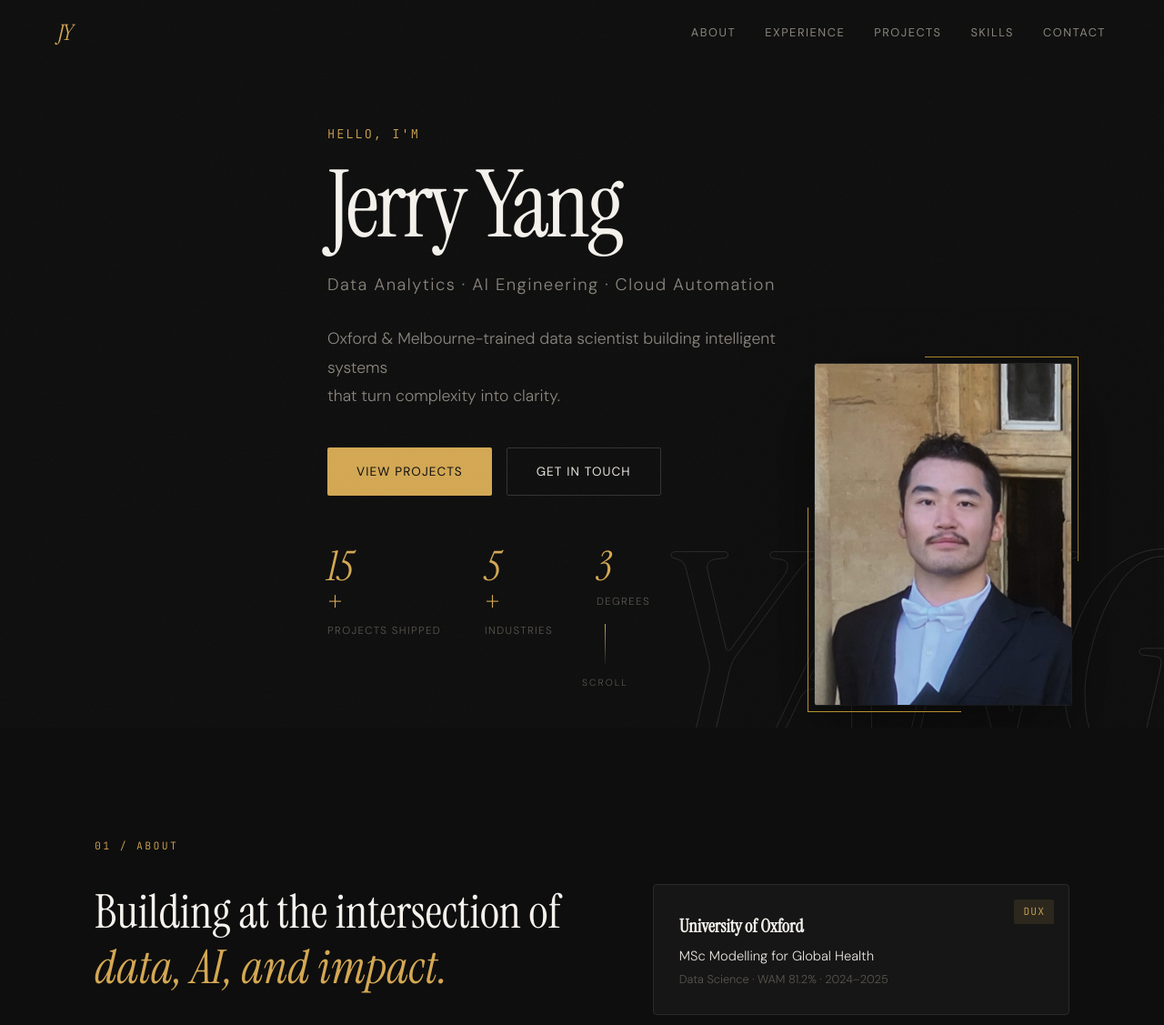
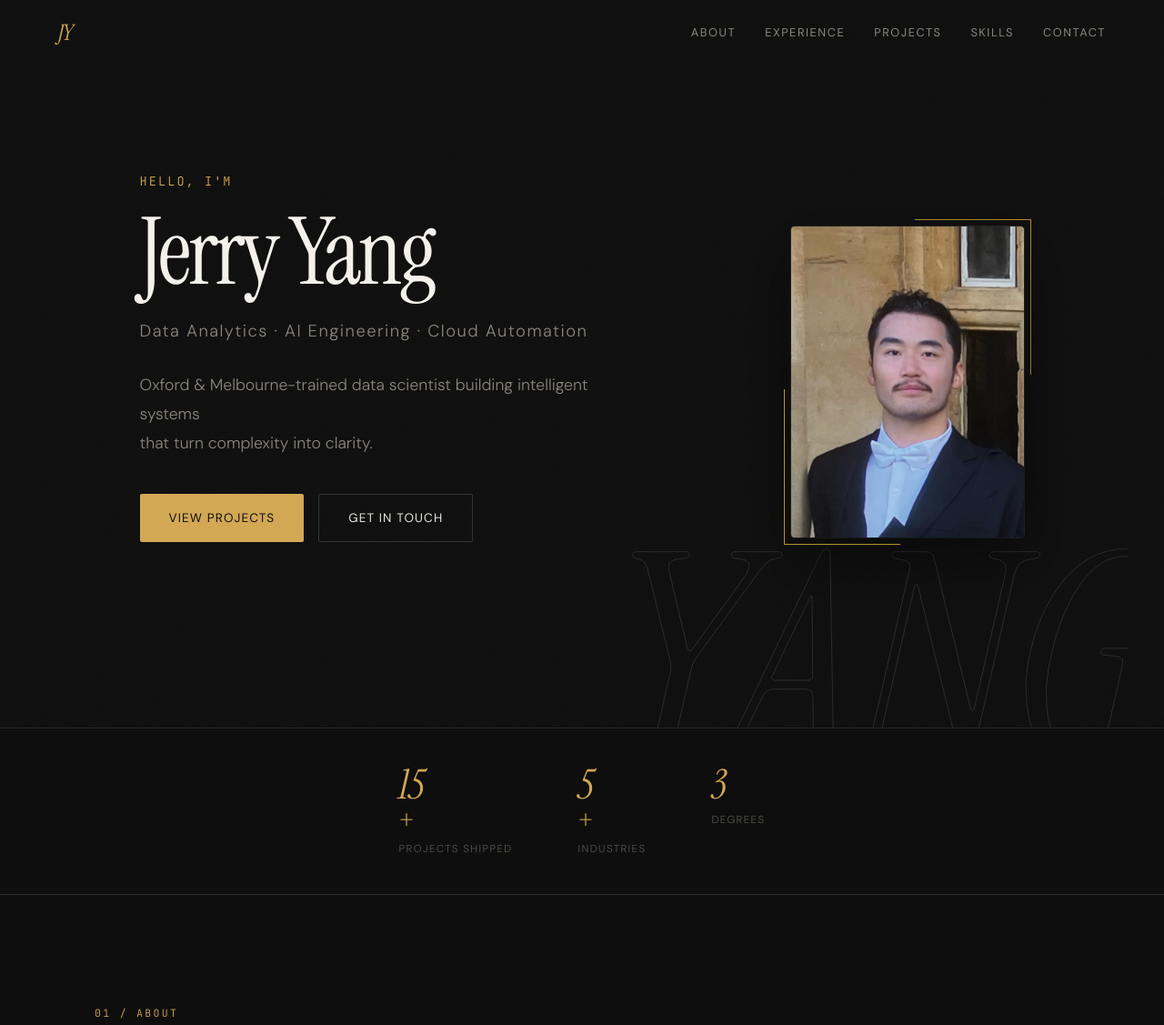
Before and after one commit to Angelov1314/jerry-portfolio, a plain HTML site: page index.html in a window 1280 px wide. Shown: the top 1127 px of the page at 91% size. Drawn offline with Linux system fonts and the light colour scheme.

Commit message:
Remove WAM scores, relocate avatar to hero flex layout, add stats bar

```diff
--- a/index.html
+++ b/index.html
@@ -28,9 +28,6 @@
   <!-- Hero -->
   <section class="hero" id="hero">
     <div class="hero-bg-text" aria-hidden="true">YANG</div>
-    <div class="hero-avatar reveal">
-      <img src="avatar.jpeg" alt="Jerry Yang at Oxford" />
-    </div>
     <div class="hero-content">
       <p class="hero-greeting reveal">Hello, I'm</p>
       <h1 class="hero-name reveal reveal-delay-1">Jerry Yang</h1>
@@ -43,7 +40,16 @@
         <a href="#projects" class="btn btn-primary">View Projects</a>
         <a href="#contact" class="btn btn-ghost">Get in Touch</a>
       </div>
-      <div class="hero-stats reveal reveal-delay-4">
+    </div>
+    <div class="hero-avatar reveal reveal-delay-2">
+      <img src="avatar.jpeg" alt="Jerry Yang at Oxford" />
+    </div>
+  </section>
+
+  <!-- Stats Bar -->
+  <section class="stats-bar">
+    <div class="container">
+      <div class="hero-stats reveal">
         <div class="stat">
           <span class="stat-num" data-count="15">0</span><span class="stat-plus">+</span>
           <span class="stat-label">Projects Shipped</span>
@@ -57,10 +63,6 @@
           <span class="stat-label">Degrees</span>
         </div>
       </div>
-    </div>
-    <div class="scroll-indicator reveal reveal-delay-4">
-      <div class="scroll-line"></div>
-      <span>Scroll</span>
     </div>
   </section>
 
@@ -88,18 +90,18 @@
             <div class="edu-badge">DUX</div>
             <h3>University of Oxford</h3>
             <p class="edu-degree">MSc Modelling for Global Health</p>
-            <p class="edu-detail">Data Science &middot; WAM 81.2% &middot; 2024–2025</p>
+            <p class="edu-detail">Data Science &middot; 2024–2025</p>
           </div>
           <div class="edu-card">
             <div class="edu-badge">2nd</div>
             <h3>Melbourne Business School</h3>
             <p class="edu-degree">Master of Business Analytics</p>
-            <p class="edu-detail">Data Science &middot; WAM 82% &middot; 2023</p>
+            <p class="edu-detail">Data Science &middot; 2023</p>
           </div>
           <div class="edu-card">
             <h3>University of Melbourne</h3>
             <p class="edu-degree">Bachelor of Commerce</p>
-            <p class="edu-detail">Actuarial Studies &middot; WAM 78.3% &middot; 2020–2022</p>
+            <p class="edu-detail">Actuarial Studies &middot; 2020–2022</p>
           </div>
         </div>
       </div>
--- a/style.css
+++ b/style.css
@@ -129,8 +129,11 @@ img { max-width: 100%; display: block; }
   display: flex;
   align-items: center;
   justify-content: center;
+  gap: clamp(40px, 6vw, 80px);
   position: relative;
   padding: 120px clamp(24px, 5vw, 64px) 80px;
+  max-width: var(--max-w);
+  margin: 0 auto;
   overflow: hidden;
 }
 
@@ -149,7 +152,9 @@ img { max-width: 100%; display: block; }
 }
 
 .hero-content {
-  max-width: 780px;
+  flex: 1;
+  min-width: 0;
+  max-width: 640px;
   position: relative;
   z-index: 2;
 }
@@ -273,12 +278,10 @@ img { max-width: 100%; display: block; }
 
 /* Hero Avatar */
 .hero-avatar {
-  position: absolute;
-  top: 50%;
-  right: clamp(48px, 8vw, 140px);
-  transform: translateY(-50%);
-  width: clamp(200px, 22vw, 320px);
+  flex-shrink: 0;
+  width: clamp(220px, 20vw, 300px);
   aspect-ratio: 3/4;
+  position: relative;
   z-index: 2;
 }
 
@@ -287,17 +290,17 @@ img { max-width: 100%; display: block; }
   height: 100%;
   object-fit: cover;
   object-position: center top;
-  border-radius: 2px;
-  filter: grayscale(20%) contrast(1.05);
-  box-shadow: 0 32px 80px rgba(0,0,0,0.5), 0 0 0 1px var(--border);
+  border-radius: 4px;
+  filter: grayscale(15%) contrast(1.05);
+  box-shadow: 0 24px 64px rgba(0,0,0,0.5), 0 0 0 1px var(--border);
 }
 
 .hero-avatar::before {
   content: '';
   position: absolute;
   inset: -8px -8px auto auto;
-  width: 60%;
-  height: 60%;
+  width: 50%;
+  height: 50%;
   border-top: 1px solid var(--accent-dim);
   border-right: 1px solid var(--accent-dim);
   pointer-events: none;
@@ -307,58 +310,38 @@ img { max-width: 100%; display: block; }
   content: '';
   position: absolute;
   inset: auto auto -8px -8px;
-  width: 60%;
-  height: 60%;
+  width: 50%;
+  height: 50%;
   border-bottom: 1px solid var(--accent-dim);
   border-left: 1px solid var(--accent-dim);
   pointer-events: none;
 }
 
+/* Stats Bar */
+.stats-bar {
+  border-top: 1px solid var(--border);
+  border-bottom: 1px solid var(--border);
+  padding: 40px 0;
+}
+
+.stats-bar .hero-stats {
+  justify-content: center;
+  gap: 72px;
+}
+
 @media (max-width: 900px) {
   .hero-avatar {
-    position: static;
-    transform: none;
-    width: 120px;
+    width: 140px;
     aspect-ratio: 1;
-    margin-bottom: 32px;
+    margin: 0 auto 32px;
+    order: -1;
   }
-  .hero-avatar img {
-    border-radius: 50%;
-  }
+  .hero-avatar img { border-radius: 50%; }
   .hero-avatar::before,
   .hero-avatar::after { display: none; }
 }
 
-/* Scroll Indicator */
-.scroll-indicator {
-  position: absolute;
-  bottom: 40px;
-  left: 50%;
-  transform: translateX(-50%);
-  display: flex;
-  flex-direction: column;
-  align-items: center;
-  gap: 8px;
-}
-
-.scroll-line {
-  width: 1px;
-  height: 48px;
-  background: linear-gradient(to bottom, var(--accent), transparent);
-  animation: scrollPulse 2s ease-in-out infinite;
-}
-
-.scroll-indicator span {
-  font-size: 0.65rem;
-  letter-spacing: 0.2em;
-  text-transform: uppercase;
-  color: var(--text-dim);
-}
-
-@keyframes scrollPulse {
-  0%, 100% { opacity: 0.3; transform: scaleY(0.6); }
-  50% { opacity: 1; transform: scaleY(1); }
-}
+/* (scroll indicator removed) */
 
 /* --- Sections --- */
 .section {
@@ -810,6 +793,17 @@ img { max-width: 100%; display: block; }
 @media (max-width: 900px) {
   .nav-links { display: none; }
 
+  .hero {
+    flex-direction: column;
+    text-align: center;
+    padding-top: 100px;
+    gap: 32px;
+  }
+
+  .hero-cta { justify-content: center; }
+
+  .hero-stats { justify-content: center; }
+
   .about-grid {
     grid-template-columns: 1fr;
     gap: 40px;
```
